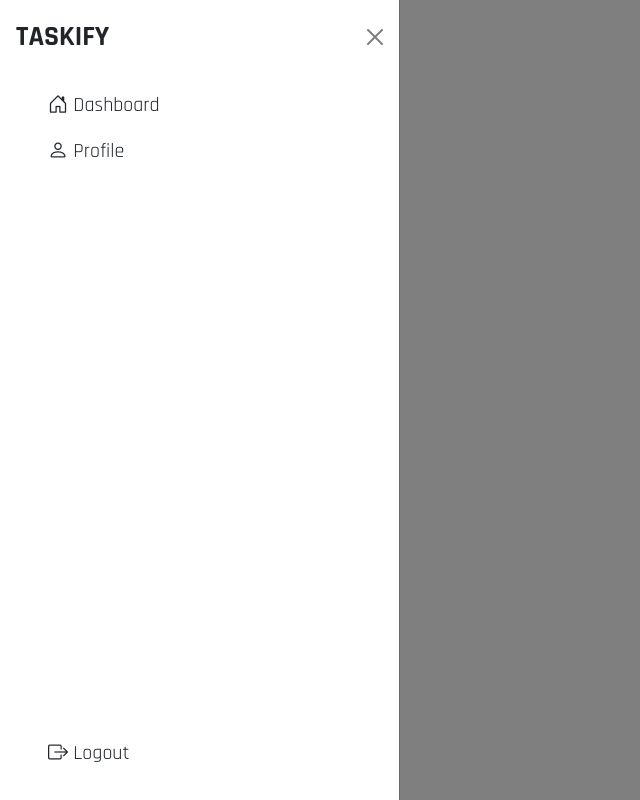
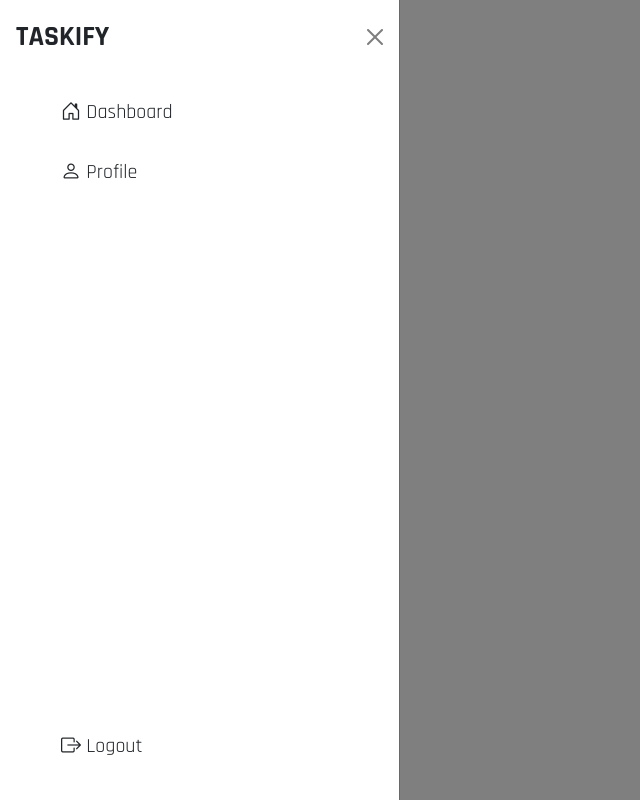
Before and after one commit to HaykChilingaryan/CS35L-Team-Project, a React (Vite) app in the folder frontend/: page / in a window 1280 px wide. Both pictures are taken after a click on the button 29 px from the left and 24 px from the top of the page. Shown: the whole page, without its empty margins (0-640 px from the left). Built offline with nearby package versions, Linux system fonts and the light colour scheme.

Commit message:
changed sidebar elements.

```diff
--- a/frontend/src/components/SideBarComponent/Sidebar.css
+++ b/frontend/src/components/SideBarComponent/Sidebar.css
@@ -1,5 +1,10 @@
 *{
   font-family: 'Rajdhani';
+}
+
+.menu-button:hover {
+  background-color: black;
+  color: white;
 }
 
 .gradient-custom {
--- a/frontend/src/components/SideBarComponent/Sidebar.jsx
+++ b/frontend/src/components/SideBarComponent/Sidebar.jsx
@@ -3,6 +3,7 @@ import Nav from "react-bootstrap/Nav";
 import Navbar from "react-bootstrap/Navbar";
 import { Offcanvas } from "bootstrap";
 import logo from "../AuthComponent/TaskifyLogo.png";
+import "./Sidebar.css"
 
 
 function Sidebar() {
@@ -18,12 +19,12 @@ function Sidebar() {
       <div class="offcanvas offcanvas-start" data-bs-scroll="true" tabindex="-1" id="offcanvasWithBothOptions" aria-labelledby="offcanvasWithBothOptionsLabel">
         <div class="offcanvas-header">
           <h5 class="fs-3 fw-bold offcanvas-title" id="offcanvasWithBothOptionsLabel">TASKIFY</h5>
-          <button type="button" class="btn-close" data-bs-dismiss="offcanvas" aria-label="Close"></button>
+          <button type="button" class="btn-close bg-white" data-bs-dismiss="offcanvas" aria-label="Close"></button>
         </div>
         <div class="offcanvas-body d-flex flex-column">
-          <ul class="fs-5"><i class="bi bi-house-door"></i> Dashboard</ul>
-          <ul class="fs-5"><i class="bi bi-person"></i> Profile</ul>
-          <ul class="fs-5 mt-auto"><i class="bi bi-box-arrow-right"></i> Logout</ul>
+          <ul><button type="button" className="menu-button fs-5 btn"><i class="bi bi-house-door"></i> Dashboard</button></ul>
+          <ul><button type="button" className="menu-button fs-5 btn"><i class="bi bi-person"></i> Profile</button></ul>
+          <ul class="mt-auto"><button type="button" className="menu-button fs-5 btn"><i class="bi bi-box-arrow-right"></i> Logout</button></ul>
         </div>
       </div>
     </section>
```
